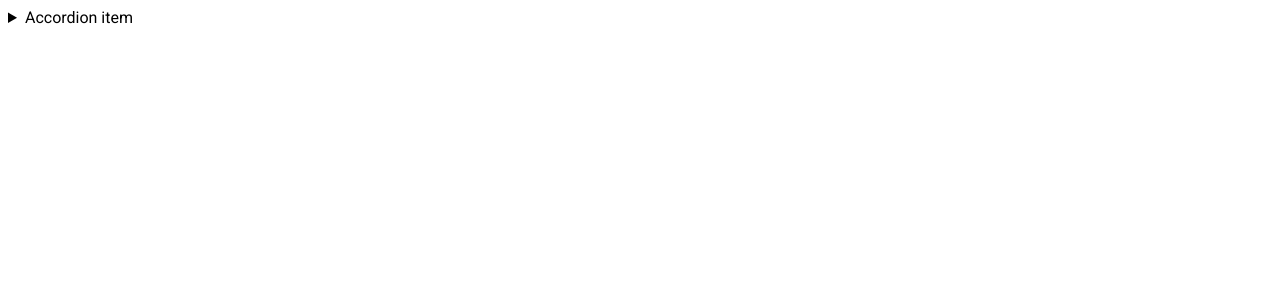
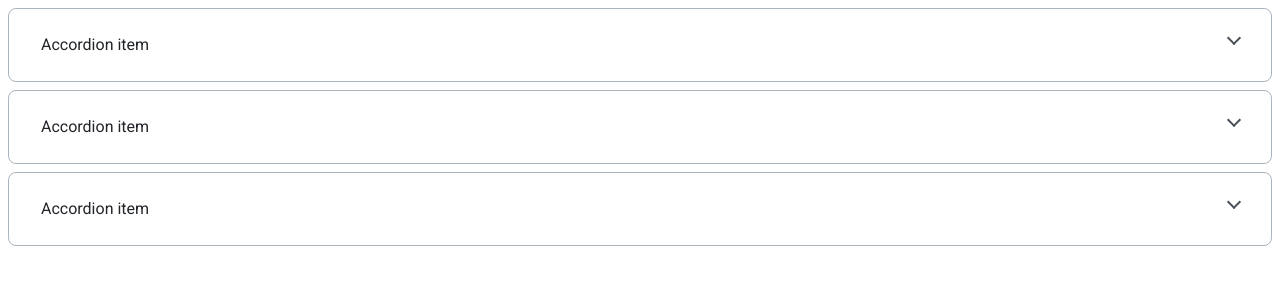
Before and after one commit to js-tasks-ru/htmlcss-20210114_hajoff, a website: page 03-lection1/02-accordion/index.html in a window 1280 px wide. Drawn offline with Linux system fonts and the light colour scheme.

Commit message:
add solution to lection1 - accordion

```diff
--- a/03-lection1/02-accordion/accordion.css
+++ b/03-lection1/02-accordion/accordion.css
@@ -1 +1,53 @@
 /* Стилизация аккордеона */
+
+.accordion {
+  position: relative;
+  background: #FFFFFF;
+  border: 1px solid #ACB5BD;
+  box-sizing: border-box;
+  border-radius: 8px;
+  margin-bottom: 8px;
+  padding: 24px 32px;
+  font-family: Inter;
+  font-style: normal;
+  font-weight: normal;
+  font-size: 16px;
+  line-height: 24px;
+}
+
+.accordion__summary {
+  display: block;
+  color: #212429;
+  cursor: pointer;
+}
+
+.accordion__summary:focus {
+  outline: 0;
+}
+
+.accordion__summary::-webkit-details-marker {
+  display: none;
+}
+
+.accordion__summary:before {
+  content: "";
+  border: solid #495057;
+  border-width: 0 2px 2px 0;
+  padding: 4px;
+  position: absolute;
+  right: 32px;
+  transform: rotate(45deg);
+  transition: transform 0.3s ease-in-out;
+}
+
+.accordion[open] .accordion__summary:before {
+  transform: rotate(225deg);
+}
+
+.accordion:last-child {
+  margin-bottom: 0;
+}
+
+.accordion p {
+  color: #495057;
+}
--- a/03-lection1/02-accordion/index.html
+++ b/03-lection1/02-accordion/index.html
@@ -1,18 +1,43 @@
 <!DOCTYPE html>
 <!-- Страница с аккордеоном -->
 <html lang="ru">
+
 <head>
     <link rel="stylesheet" href="../../assets/css/main.css">
     <link rel="stylesheet" href="./accordion.css">
 </head>
+
 <body>
-        <details>
-            <summary>
+    <div>
+        <details class="accordion">
+            <summary class='accordion__summary'>
                 Accordion item
             </summary>
             <p>
-                Hidden content
+                Lorem ipsum dolor, sit amet consectetur adipisicing elit. Sint, voluptatum veniam ipsa quas distinctio
+                suscipit, ut ipsam ducimus dignissimos aliquam, ratione eum corporis eligendi sapiente incidunt ad
+                officiis voluptate. Esse.
             </p>
         </details>
+        <details class="accordion">
+            <summary class='accordion__summary'>
+                Accordion item
+            </summary>
+            <p>
+                Lorem ipsum dolor sit amet consectetur adipisicing elit. Harum, architecto!
+            </p>
+        </details>
+        <details class="accordion">
+            <summary class='accordion__summary'>
+                Accordion item
+            </summary>
+            <p>
+                Lorem ipsum dolor sit amet consectetur adipisicing elit. Quidem quaerat voluptatibus architecto tempore
+                in eligendi.
+            </p>
+        </details>
+    </div>
+
 </body>
+
 </html>
```
Lines whose indentation alone changed are shown as unchanged.
